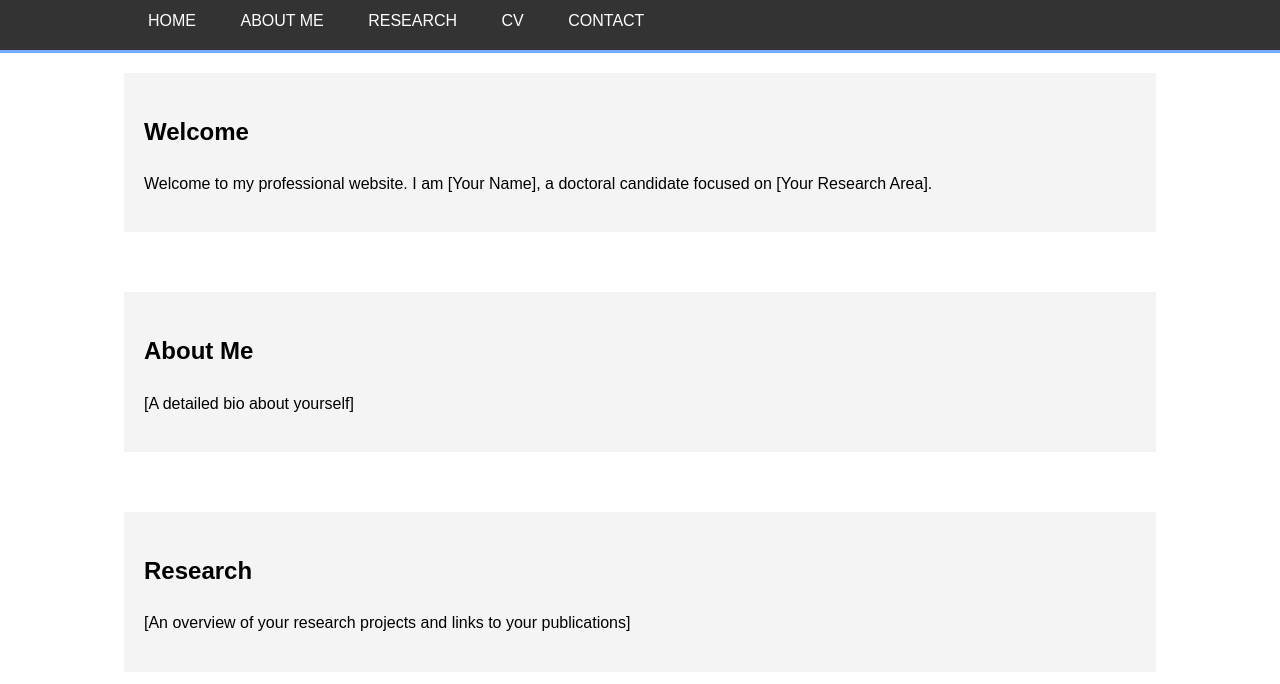
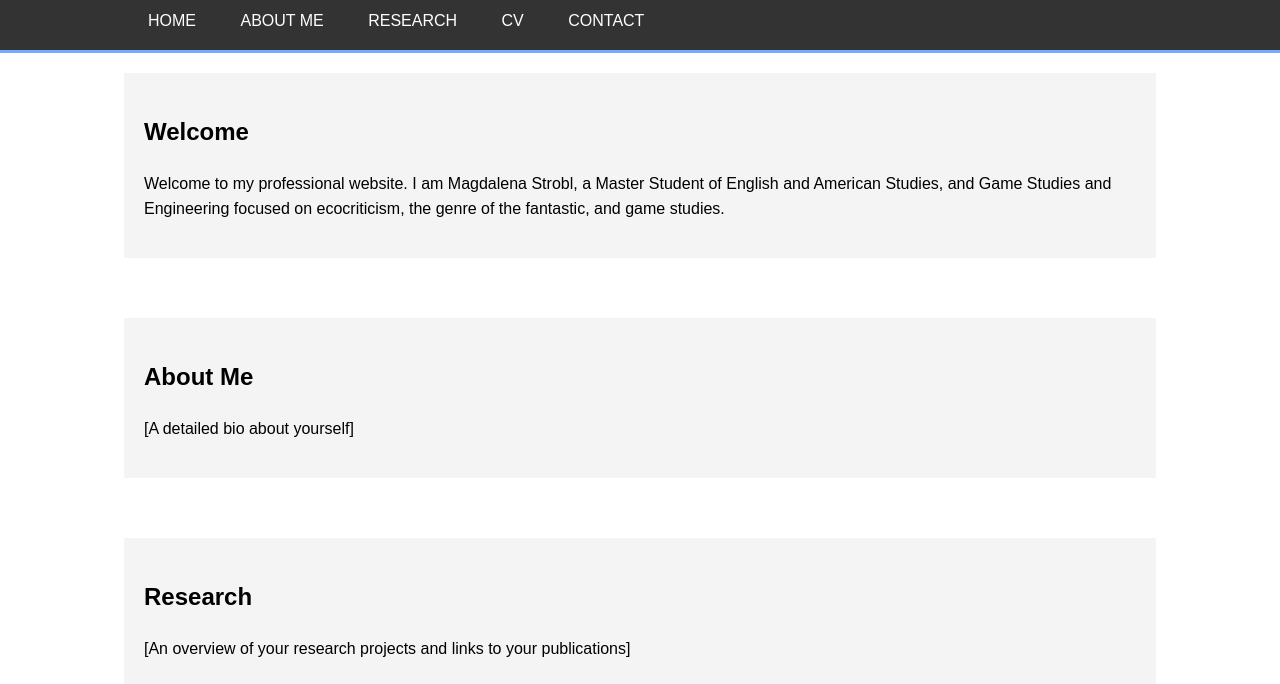
Before and after one commit to Shiining54/Shiining54.github.io, a plain HTML site: page index.html in a window 1280 px wide. Shown: the part 116-800 px from the top of the page. Drawn offline with Linux system fonts and the light colour scheme.

Commit message:
Update index.html

```diff
--- a/index.html
+++ b/index.html
@@ -73,7 +73,7 @@
     <section id="home" class="content">
         <div class="container main-content">
             <h2>Welcome</h2>
-            <p>Welcome to my professional website. I am [Your Name], a doctoral candidate focused on [Your Research Area].</p>
+            <p>Welcome to my professional website. I am Magdalena Strobl, a Master Student of English and American Studies, and Game Studies and Engineering focused on ecocriticism, the genre of the fantastic, and game studies.</p>
         </div>
     </section>
 
```
